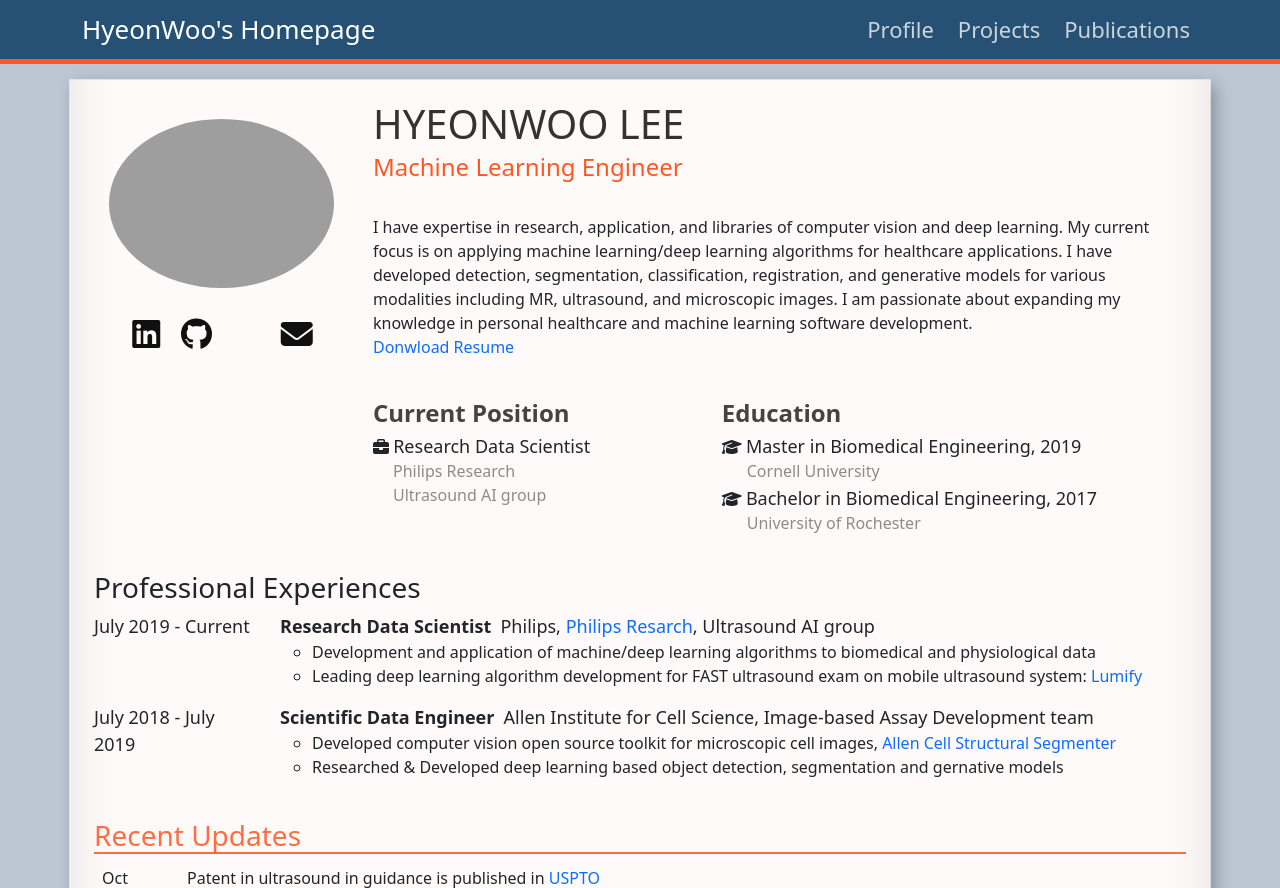
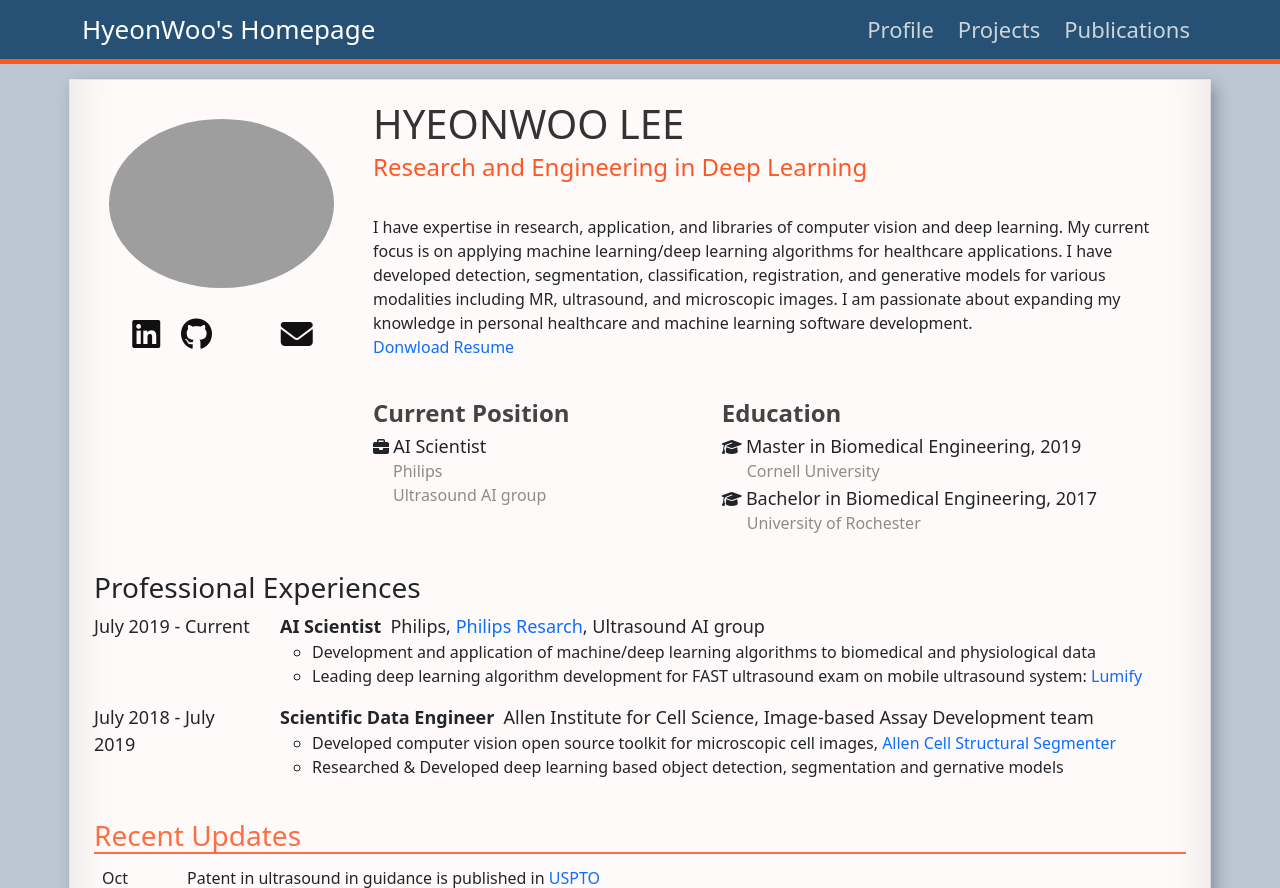
Before and after one commit to lhw610/mysite, a Flask app: page / in a window 1280 px wide. Shown: the top 888 px of the page. Run offline with Flask 2, Linux system fonts and the light colour scheme; some libraries are stand-ins or nearby versions; grey boxes are pictures that could not be loaded.

Commit message:
update resume

```diff
--- a/templates/index.html
+++ b/templates/index.html
@@ -25,7 +25,7 @@
             <div class="col-md-9">
                 <div class="name-wrapper">
                     <h1>Hyeonwoo Lee</h1>
-                    <span>Machine Learning Engineer</span>
+                    <span>Research and Engineering in Deep Learning</span>
                 </div>
                 <p>
                     I have expertise in research, application, and libraries of computer vision and deep learning.
@@ -40,9 +40,9 @@
                         <div class="personal-details-1">
                             <strong style="color: #444444";>Current Position</strong>
                             <i class="fa-solid fa-briefcase"></i>
-                            <small>Research Data Scientist </small>
+                            <small>AI Scientist </small>
                             <br>
-                            <span> Philips Research</span>
+                            <span> Philips</span>
                             <br>
                             <span>Ultrasound AI group</span>
                         </div>
@@ -77,7 +77,7 @@
                             <span class="job-date">July 2019 - Current</span>
                         </div>
                         <div class="col-md-10">
-                            <b>Research Data Scientist</b>
+                            <b>AI Scientist</b>
                             <span>
                                 Philips,
                                 <a href="https://www.philips.com/a-w/about/innovation/research.html" target="_blank">
```
Also changed, not shown: 1 other file.
